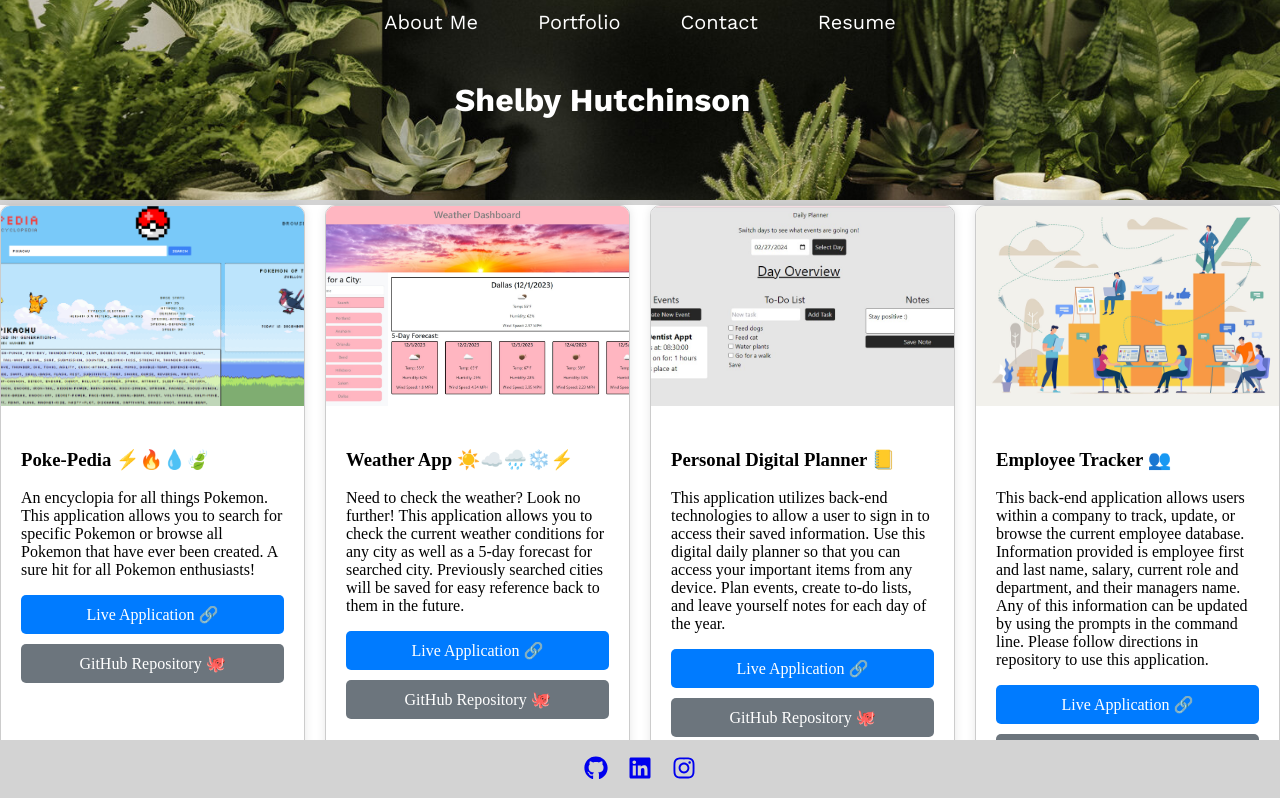
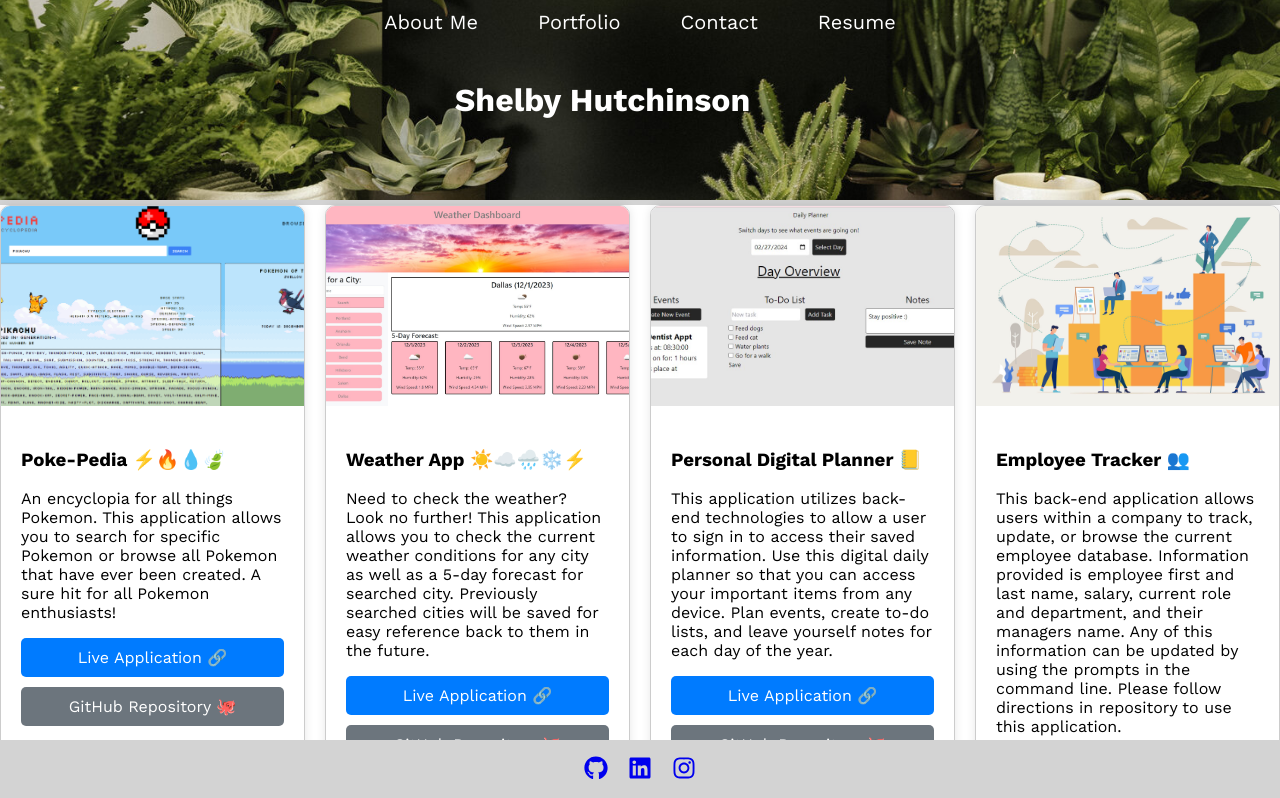
Before and after one commit to shhutc18/React-Portfolio, a React (Vite) app: page /portfolio in a window 1280 px wide. Shown: the top 798 px of the page. Built offline with nearby package versions, Linux system fonts and the light colour scheme.

Commit message:
changed font

```diff
--- a/src/components/Portfolio.jsx
+++ b/src/components/Portfolio.jsx
@@ -17,7 +17,12 @@ const Portfolio = () => {
   ];
 
   return (
-    <div style={{ display: 'grid', gridTemplateColumns: 'repeat(auto-fill, minmax(300px, 1fr))', gap: '20px' }}>
+    <div style={{
+      display: 'grid',
+      gridTemplateColumns: 'repeat(auto-fill, minmax(300px, 1fr))',
+      gap: '20px',
+      fontFamily: "'Work Sans', sans-serif"
+    }}>
       {portfolioItems.map((item, index) => (
         <div key={index} style={{ border: '1px solid #ccc', borderRadius: '10px', overflow: 'hidden', boxShadow: '0 0 10px rgba(0,0,0,0.1)' }}>
           <img src={item.img} alt={item.title} style={{ width: '100%', height: '200px', objectFit: 'cover' }} />
```
